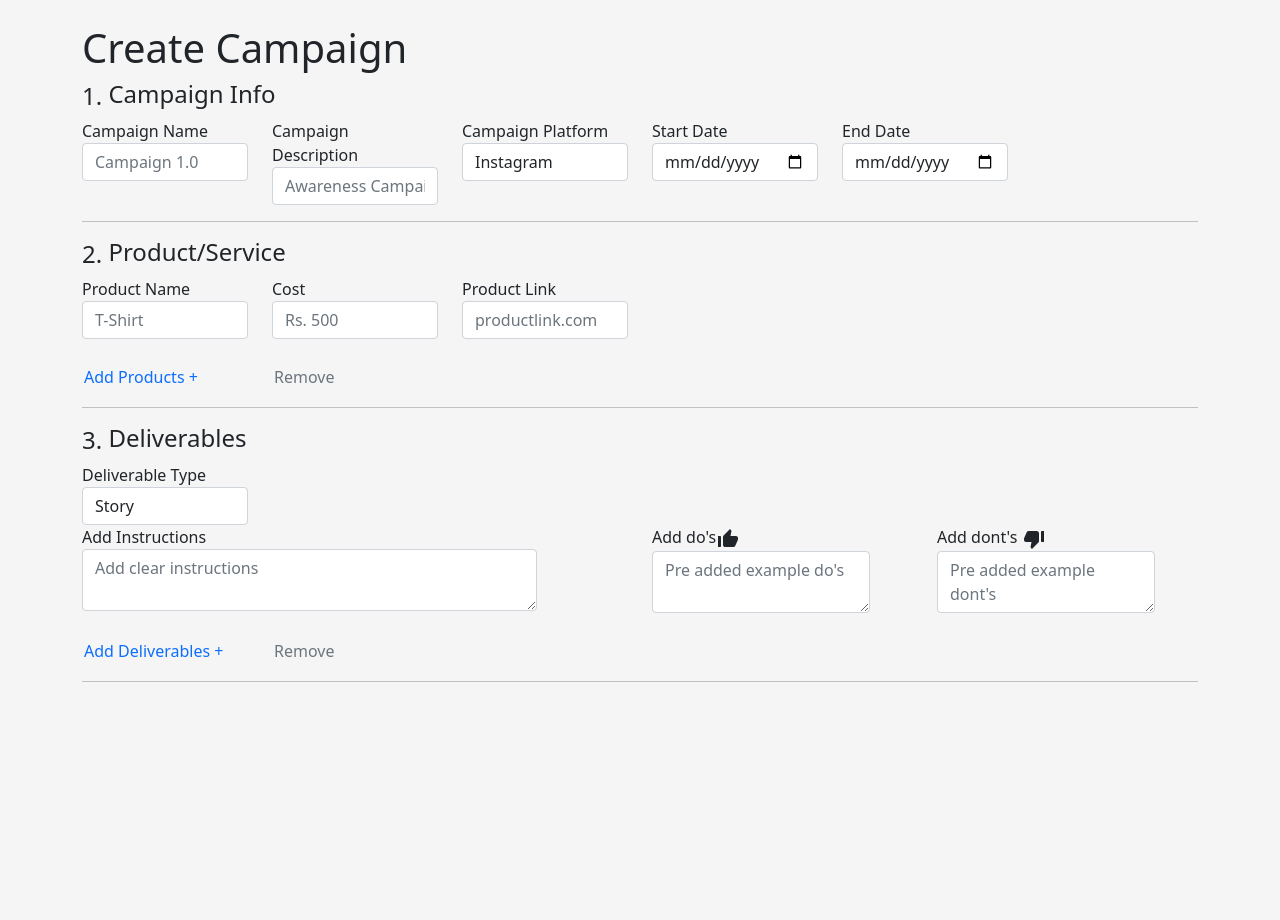
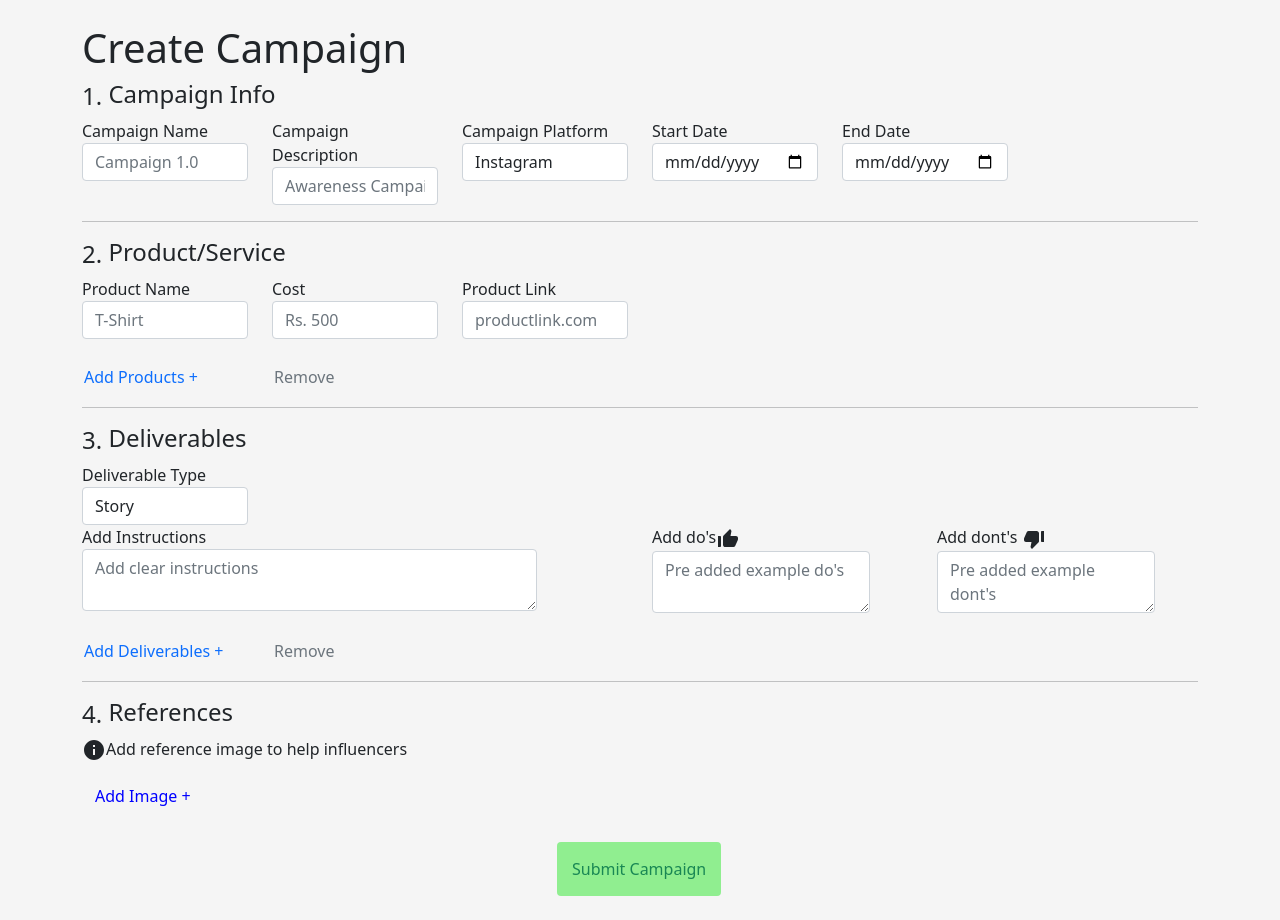
Before and after one commit to ssseru/campaignform, a React (Create React App) app: page / in a window 1280 px wide. Before the commit the page ends 800 px from the top, so only its background shows below. Built offline with nearby package versions, Linux system fonts and the light colour scheme.

Commit message:
added last row

```diff
--- a/src/App.css
+++ b/src/App.css
@@ -7,3 +7,52 @@
   border: none;
   background: none;
 }
+.submit-button-without-border {
+  padding: 15px;
+  border: none;
+  background-color: lightgreen;
+}
+
+.but {
+  color: blue;
+}
+
+h3 {
+  margin-left: 15px;
+}
+.fileInput {
+  padding: 10px;
+  margin: 15px;
+  cursor: pointer;
+}
+
+.imgPreview {
+  text-align: center;
+  margin: 5px 15px;
+  height: 400px;
+  width: 250px;
+}
+img {
+  width: 100%;
+  height: 100%;
+}
+
+.previewText {
+  width: 100%;
+  margin-top: 20px;
+}
+.submitButton {
+  padding: 12px;
+  margin-left: 10px;
+  background: white;
+  border: 4px solid lightgray;
+  border-radius: 15px;
+  font-weight: 700;
+  font-size: 10pt;
+  cursor: pointer;
+}
+
+.centerText {
+  text-align: center;
+  width: 500px;
+}
--- a/src/components/CreateCampaignComponent.js
+++ b/src/components/CreateCampaignComponent.js
@@ -1,12 +1,17 @@
 import React from "react";
 
-import { Container, Row } from "reactstrap";
-
+import { Container } from "reactstrap";
+import { Form, Row, FormGroup, Label, Col, Input, Button } from "reactstrap";
 import CampaignInfo from "./CampaignInfoComponent";
 import Deliverables from "./DeliverablesComponent";
 import Product from "./ProductComponent";
+import References from "./ReferencesComponent";
 
 class CreateCampaign extends React.Component {
+  handleSubmit = () => {
+    alert("form submitted!!!");
+  };
+
   render() {
     return (
       <Container>
@@ -14,9 +19,25 @@ class CreateCampaign extends React.Component {
         <Row>
           <h1 className="App-header">Create Campaign</h1>
         </Row>
-        <CampaignInfo />
-        <Product />
-        <Deliverables />
+        <Form onSubmit={this.handleSubmit}>
+          <CampaignInfo />
+          <Product />
+          <Deliverables />
+          <References />
+          <Row>
+            <Col md={{ size: 6, offset: 5 }}>
+              <Button
+                className="submit-button-without-border"
+                outline
+                color="success"
+                type="submit"
+              >
+                Submit Campaign
+              </Button>
+            </Col>
+          </Row>
+          <br />
+        </Form>
       </Container>
     );
   }
--- a/src/components/ProductComponent.js
+++ b/src/components/ProductComponent.js
@@ -33,11 +33,16 @@ export default class Product extends Component {
             {"  "}Product/Service
           </h4>
         </Row>
-        <Row>
-          <Col md="2">Product Name</Col>
-          <Col md="2">Cost</Col>
-          <Col md="2">Product Link</Col>
-        </Row>
+        {this.state.values.length > 0 ? (
+          <Row>
+            <Col md="2">Product Name</Col>
+            <Col md="2">Cost</Col>
+            <Col md="2">Product Link</Col>
+          </Row>
+        ) : (
+          ""
+        )}
+
         {this.state.values.map((el, i) => (
           <div key={i}>
             <Row>
--- /dev/null
+++ b/src/components/ReferencesComponent.js
@@ -0,0 +1,95 @@
+import React, { Component } from "react";
+import {
+  Form,
+  Row,
+  FormGroup,
+  Label,
+  Col,
+  Input,
+  Button,
+  FormText,
+} from "reactstrap";
+import Badge from "@material-ui/core/Badge";
+
+import InfoIcon from "@material-ui/icons/Info";
+
+export default class References extends Component {
+  constructor(props) {
+    super(props);
+    this.state = { file: "", imagePreviewUrl: "" };
+  }
+
+  _handleSubmit(e) {
+    e.preventDefault();
+    // TODO: do something with -> this.state.file
+    console.log("handle uploading-", this.state.file);
+  }
+
+  _handleImageChange(e) {
+    e.preventDefault();
+
+    let reader = new FileReader();
+    let file = e.target.files[0];
+
+    reader.onloadend = () => {
+      this.setState({
+        file: file,
+        imagePreviewUrl: reader.result,
+      });
+    };
+
+    reader.readAsDataURL(file);
+  }
+
+  render() {
+    let { imagePreviewUrl } = this.state;
+    let $imagePreview = null;
+    if (imagePreviewUrl) {
+      $imagePreview = <img src={imagePreviewUrl} />;
+    } else {
+      $imagePreview = (
+        <div className="previewText">Please select an Image for Preview</div>
+      );
+    }
+    return (
+      <Form>
+        <Row>
+          <h4>
+            <Badge color="primary">4.</Badge>
+            {"  "}References
+          </h4>
+        </Row>
+        <Row>
+          <Row>
+            <Col className="infobox">
+              <InfoIcon />
+              Add reference image to help influencers
+            </Col>
+          </Row>
+          {this.state.file ? (
+            <div className="imgPreview">{$imagePreview}</div>
+          ) : (
+            ""
+          )}
+
+          <FormGroup>
+            <Col></Col>
+            <Col>
+              <Label for="image" className="btn but">
+                <p>Add Image +</p>
+              </Label>
+              <Input
+                type="file"
+                className="fileInput"
+                name="image"
+                style={{ visibility: "hidden" }}
+                id="image"
+                onChange={(e) => this._handleImageChange(e)}
+              />
+            </Col>
+          </FormGroup>
+        </Row>
+      </Form>
+    );
+  }
+}
```
